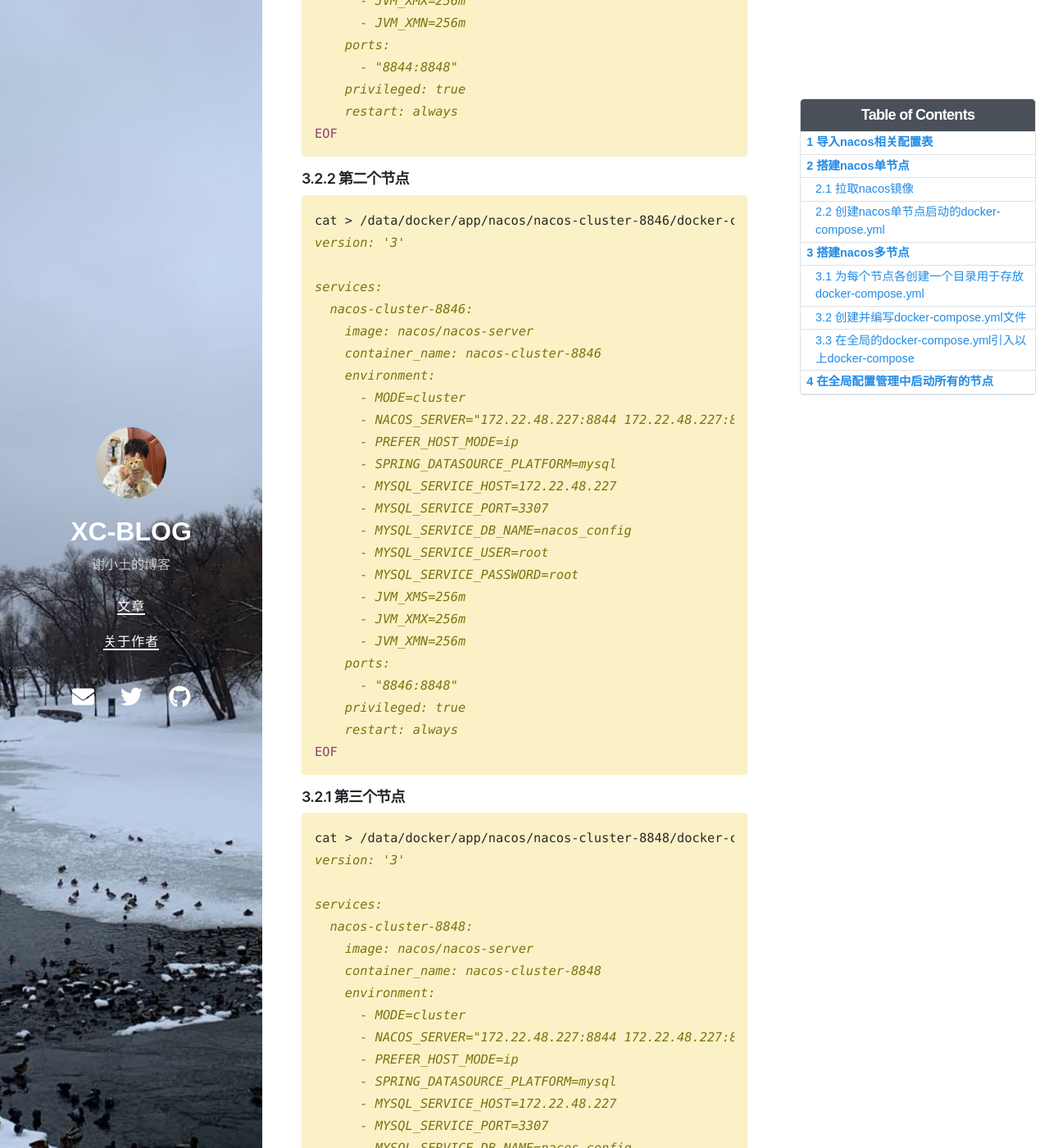
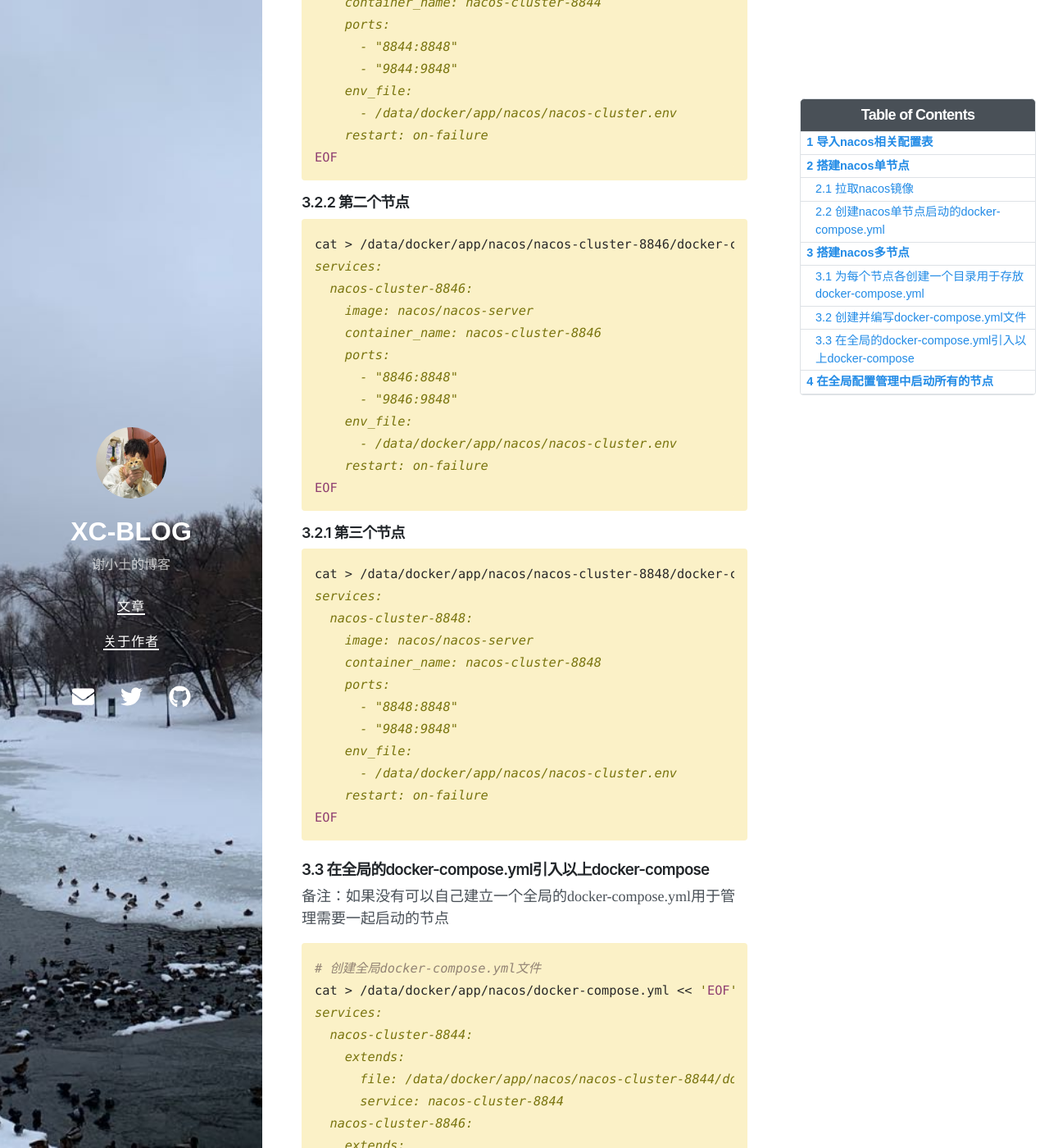
Before and after one commit to AKA-PoetCoder-XC/xc-blog, a Jekyll site: the page built from _posts/2025-03-20-Docker搭建Nacos集群模式.md, in a window 1280 px wide and 1400 px high, scrolled down 7723 px. Shown: the whole window at 82% size. Built offline with Jekyll 4.4.1, drawn with Linux system fonts in a browser that asks for light colours; nearby versions of some CDN libraries; some of the changed text lies outside the part shown.

Commit message:
Update article

````diff
--- a/_posts/2025-03-20-Docker搭建Nacos集群模式.md
+++ b/_posts/2025-03-20-Docker搭建Nacos集群模式.md
@@ -233,7 +233,7 @@ services:
       - PREFER_HOST_MODE=ip
       - MODE=standalone
       - SPRING_DATASOURCE_PLATFORM=mysql
-      - MYSQL_SERVICE_HOST=172.22.48.227
+      - MYSQL_SERVICE_HOST=172.26.48.227
       - MYSQL_SERVICE_PORT=3307
       - MYSQL_SERVICE_DB_NAME=nacos_config
       - MYSQL_SERVICE_USER=root
@@ -279,33 +279,38 @@ mkdir -p /data/docker/app/nacos/{nacos-cluster-8844,nacos-cluster-8846,nacos-clu
 
 ### 3.2 创建并编写docker-compose.yml文件
 
+3.2.1 全局环境变量配置
+
+```
+# 注意：NACOS_SERVERS、MYSQL_SERVICE_HOST、MYSQL_SERVICE_PORT中的ip和端口号要根据时间情况来配置
+NACOS_SERVERS=172.22.48.227:8844 172.22.48.227:8846 172.22.48.227:8848
+SPRING_DATASOURCE_PLATFORM=mysql
+MYSQL_SERVICE_HOST=172.22.48.227
+MYSQL_SERVICE_DB_NAME=nacos_config
+MYSQL_SERVICE_PORT=3307
+MYSQL_SERVICE_USER=root
+MYSQL_SERVICE_PASSWORD=root
+JVM_XMS=128m
+JVM_XMX=128m
+JVM_XMN=128m
+```
+
+
+
 #### 3.2.1 第一个节点
 
 ```shell
 cat > /data/docker/app/nacos/nacos-cluster-8844/docker-compose.yml << 'EOF'
-version: '3'
-
 services:
   nacos-cluster-8844:
     image: nacos/nacos-server
     container_name: nacos-cluster-8844
-    environment:
-      - MODE=cluster
-      - NACOS_SERVER="172.22.48.227:8844 172.22.48.227:8846 172.22.48.227:8848"
-      - PREFER_HOST_MODE=ip
-      - SPRING_DATASOURCE_PLATFORM=mysql
-      - MYSQL_SERVICE_HOST=172.22.48.227
-      - MYSQL_SERVICE_PORT=3307
-      - MYSQL_SERVICE_DB_NAME=nacos_config
-      - MYSQL_SERVICE_USER=root
-      - MYSQL_SERVICE_PASSWORD=root
-      - JVM_XMS=256m
-      - JVM_XMX=256m
-      - JVM_XMN=256m
     ports:
       - "8844:8848"
-    privileged: true
-    restart: always
+      - "9844:9848"
+    env_file:
+      - /data/docker/app/nacos/nacos-cluster.env
+    restart: on-failure
 EOF
 ```
 
@@ -313,29 +318,16 @@ EOF
 
 ```shell
 cat > /data/docker/app/nacos/nacos-cluster-8846/docker-compose.yml << 'EOF'
-version: '3'
-
 services:
   nacos-cluster-8846:
     image: nacos/nacos-server
     container_name: nacos-cluster-8846
-    environment:
-      - MODE=cluster
-      - NACOS_SERVER="172.22.48.227:8844 172.22.48.227:8846 172.22.48.227:8848"
-      - PREFER_HOST_MODE=ip
-      - SPRING_DATASOURCE_PLATFORM=mysql
-      - MYSQL_SERVICE_HOST=172.22.48.227
-      - MYSQL_SERVICE_PORT=3307
-      - MYSQL_SERVICE_DB_NAME=nacos_config
-      - MYSQL_SERVICE_USER=root
-      - MYSQL_SERVICE_PASSWORD=root
-      - JVM_XMS=256m
-      - JVM_XMX=256m
-      - JVM_XMN=256m
     ports:
       - "8846:8848"
-    privileged: true
-    restart: always
+      - "9846:9848"
+    env_file:
+      - /data/docker/app/nacos/nacos-cluster.env
+    restart: on-failure
 EOF
 ```
 
@@ -343,29 +335,16 @@ EOF
 
 ```shell
 cat > /data/docker/app/nacos/nacos-cluster-8848/docker-compose.yml << 'EOF'
-version: '3'
-
 services:
   nacos-cluster-8848:
     image: nacos/nacos-server
     container_name: nacos-cluster-8848
-    environment:
-      - MODE=cluster
-      - NACOS_SERVER="172.22.48.227:8844 172.22.48.227:8846 172.22.48.227:8848"
-      - PREFER_HOST_MODE=ip
-      - SPRING_DATASOURCE_PLATFORM=mysql
-      - MYSQL_SERVICE_HOST=172.22.48.227
-      - MYSQL_SERVICE_PORT=3307
-      - MYSQL_SERVICE_DB_NAME=nacos_config
-      - MYSQL_SERVICE_USER=root
-      - MYSQL_SERVICE_PASSWORD=root
-      - JVM_XMS=256m
-      - JVM_XMX=256m
-      - JVM_XMN=256m
     ports:
       - "8848:8848"
-    privileged: true
-    restart: always
+      - "9848:9848"
+    env_file:
+      - /data/docker/app/nacos/nacos-cluster.env
+    restart: on-failure
 EOF
 ```
 
@@ -374,36 +353,26 @@ EOF
 备注：如果没有可以自己建立一个全局的docker-compose.yml用于管理需要一起启动的节点
 
 ```shell
-version: '3'
-
+# 创建全局docker-compose.yml文件
+cat > /data/docker/app/nacos/docker-compose.yml << 'EOF'
 services:
-  mysql-master-3307:
-    extends:
-      file: /data/docker/app/mysql/mysql-master-3307/docker-compose.yml
-      service: mysql-master-3307
-
-  mysql-slave-3308:
-    extends:
-      file: /data/docker/app/mysql/mysql-slave-3308/docker-compose.yml
-      service: mysql-slave-3308
   nacos-cluster-8844:
     extends:
       file: /data/docker/app/nacos/nacos-cluster-8844/docker-compose.yml
       service: nacos-cluster-8844
-
   nacos-cluster-8846:
     extends:
       file: /data/docker/app/nacos/nacos-cluster-8846/docker-compose.yml
       service: nacos-cluster-8846
-
   nacos-cluster-8848:
     extends:
       file: /data/docker/app/nacos/nacos-cluster-8848/docker-compose.yml
       service: nacos-cluster-8848
+EOF
 ```
 
 ## 4 在全局配置管理中启动所有的节点
 
 ```shell
-docker-compose -f /data/docker/app/global/docker-compose.yml up -d
+docker-compose -f /data/docker/app/nacos/docker-compose.yml up -d
 ```
````
Also changed, not shown: _posts/2025-03-19-Docker搭建Mysql主从模式.md (+3 -14 lines).
